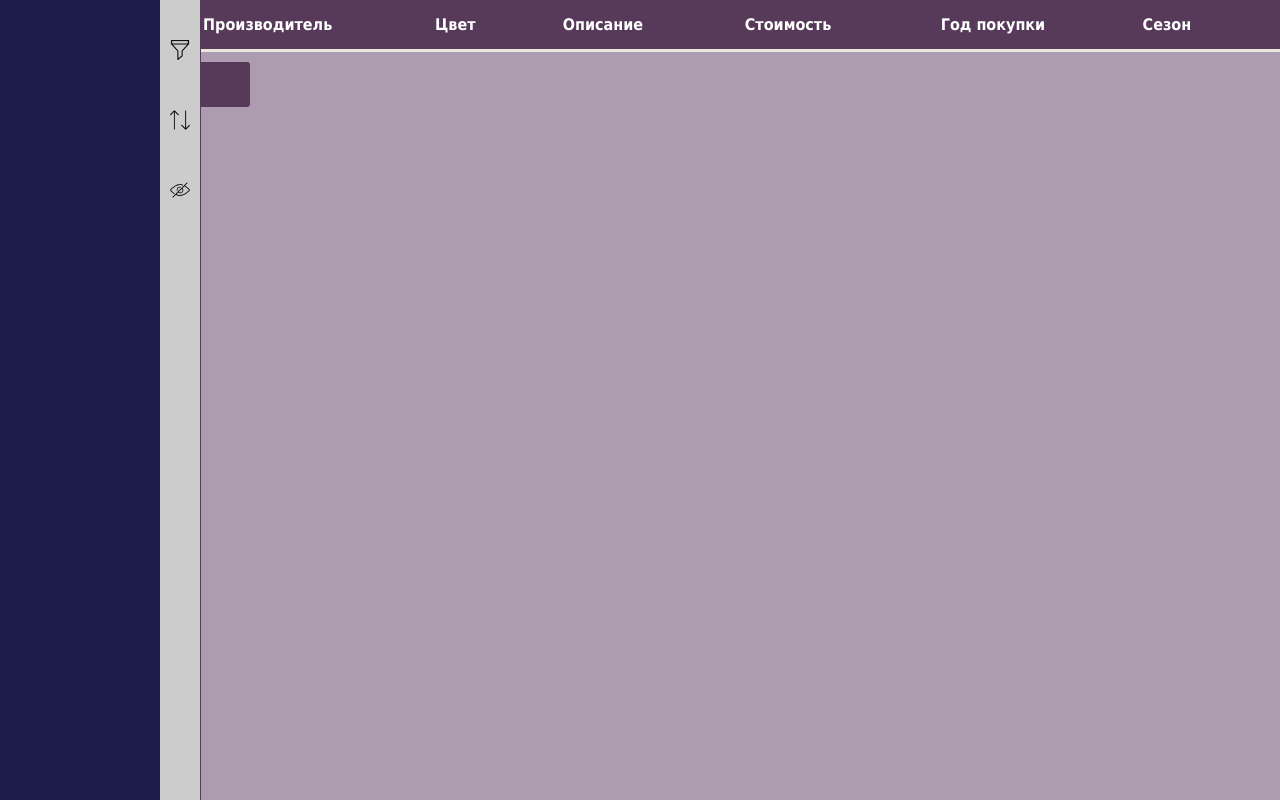
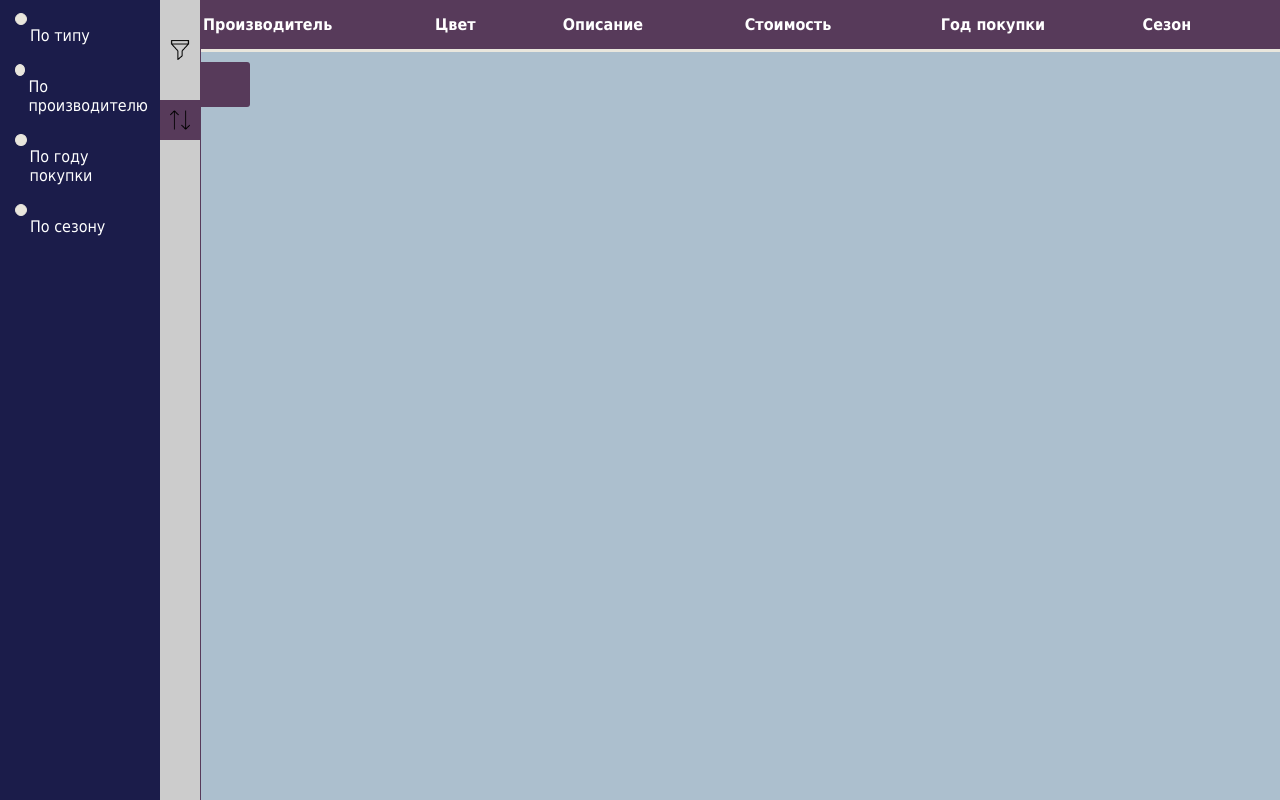
Before and after one commit to nekoi275/wardrobe-manager, a Vue app: page / in a window 1280 px wide. Both pictures are taken after a click on the item 20 px from the left and 120 px from the top of the page. Built offline with nearby package versions, Linux system fonts and the light colour scheme.

Commit message:
finished sidebar layout

```diff
--- a/src/App.vue
+++ b/src/App.vue
@@ -1,7 +1,7 @@
 <template>
   <div>
     <sidebar></sidebar>
-    <div class="content" @click="closeSidebar()">
+    <div class="main-content" @click="closeSidebar()">
       <clothes-table></clothes-table>
       <button @click="openModal('add')">Добавить</button>
       <modal-form></modal-form>
@@ -28,7 +28,10 @@ export default {
       this.$store.commit("changeModalRole", role);
     },
     closeSidebar() {
-      this.$store.commit("sidebarToggle");
+      if (this.$store.state.sidebar.open) {
+        this.$store.commit("sidebarToggle");
+        this.$store.commit("deactivateTabs")
+      }
     }
   }
 };
@@ -41,7 +44,7 @@ body {
   padding: 0;
   font-family: "Tahoma";
   font-size: 12pt;
-  background-color: #ad9baf;
+  background-color: #acbfce;
   height: 100%;
 }
 button {
@@ -65,7 +68,7 @@ button:hover {
   background-color: #1b1c4a;
   border: 3px solid #573a5a;
 }
-.content {
+.main-content {
   margin-left: 40px;
   height: 100vh;
 }
--- a/src/components/sidebar.vue
+++ b/src/components/sidebar.vue
@@ -1,10 +1,51 @@
 <template>
   <div class="sidebar" v-bind:class="{ open: open }">
-    <div class="options"></div>
+    <div class="options">
+      <div v-show="tabs.filter">
+        <p>Тип</p>
+        <select multiple>
+          <option value="1">1</option>
+          <option value="2">2</option>
+        </select>
+        <p>Производитель</p>
+        <select multiple>
+          <option value="1">1</option>
+          <option value="2">2</option>
+        </select>
+        <p>Год покупки</p>
+        <select multiple>
+          <option value="1">1</option>
+          <option value="2">2</option>
+        </select>
+        <p>Сезон</p>
+        <select multiple>
+          <option value="зима">Зима</option>
+          <option value="осень-весна">Осень/Весна</option>
+          <option value="лето">Лето</option>
+        </select>
+      </div>
+      <div v-show="tabs.sort">
+        <label>
+          <input type="radio" name="sort" />
+          <p>По типу</p>
+        </label>
+        <label>
+          <input type="radio" name="sort" />
+          <p>По производителю</p>
+        </label>
+        <label>
+          <input type="radio" name="sort" />
+          <p>По году покупки</p>
+        </label>
+        <label>
+          <input type="radio" name="sort" />
+          <p>По сезону</p>
+        </label>
+      </div>
+    </div>
     <ul>
-      <li class="filter" @click="slideOpen()"></li>
-      <li class="sort" @click="slideOpen()"></li>
-      <li class="hidden"></li>
+      <li class="filter" @click="showFilters()" v-bind:class="{ active: tabs.filter }"></li>
+      <li class="sort" @click="showSorting()" v-bind:class="{ active: tabs.sort }"></li>
     </ul>
   </div>
 </template>
@@ -15,11 +56,24 @@ export default {
   computed: {
     open() {
       return this.$store.state.sidebar.open;
+    },
+    tabs() {
+      return this.$store.state.sidebar.tabs;
     }
   },
   methods: {
     slideOpen() {
-      this.$store.commit("sidebarToggle");
+      if (!this.open) {
+        this.$store.commit("sidebarToggle");
+      }
+    },
+    showFilters() {
+      this.$store.commit("switchTabs", "filter");
+      this.slideOpen();
+    },
+    showSorting() {
+      this.$store.commit("switchTabs", "sort");
+      this.slideOpen();
     }
   }
 };
@@ -45,6 +99,45 @@ export default {
 .options {
   width: 80%;
   background-color: #1b1c4a;
+  color: #ffffff;
+  box-sizing: border-box;
+  padding: 10px;
+}
+select {
+  width: 100%;
+  background-color: #cccccc;
+  border: none;
+}
+select[multiple] option {
+  background: #cccccc linear-gradient(0deg, #cccccc 0%, #cccccc 100%);
+  color: #1b1c4a;
+}
+select[multiple]:focus option:checked {
+  background: #573a5a linear-gradient(0deg, #573a5a 0%, #573a5a 100%);
+}
+select[multiple] option:checked {
+  background: #573a5a linear-gradient(0deg, #573a5a 0%, #573a5a 100%);
+}
+label {
+  cursor: pointer;
+  display: flex;
+}
+input[type="radio"] {
+  appearance: none;
+  -webkit-appearance: none;
+  -moz-appearance: none;
+  width: 12px;
+  height: 12px;
+  box-sizing: border-box;
+  border: 1px solid #e9e6dd;
+  background-color: #e9e6dd;
+  border-radius: 100%;
+  transition: all 0.2s ease;
+}
+input[type="radio"]:checked {
+  border-width: 5px;
+  border-color: #573a5a;
+  background-color: #e9e6dd
 }
 ul {
   width: 20%;
@@ -70,7 +163,4 @@ li.active {
 .sort {
   background-image: url("../assets/sort.png");
 }
-.hidden {
-  background-image: url("../assets/visibility.png");
-}
 </style>
--- a/src/store.js
+++ b/src/store.js
@@ -5,11 +5,17 @@ Vue.use(Vuex);
 
 export const store = new Vuex.Store({
     state: {
-        modal: {shown: false, role: ''},
+        modal: { shown: false, role: '' },
         table: [],
         index: 0,
         currentData: {},
-        sidebar: {open: false, active: ''}
+        sidebar: {
+            open: false,
+            tabs: {
+                filter: false,
+                sort: false
+            }
+        }
     },
     mutations: {
         modalToggle(state) {
@@ -17,6 +23,14 @@ export const store = new Vuex.Store({
         },
         sidebarToggle(state) {
             state.sidebar.open = !state.sidebar.open;
+        },
+        switchTabs(state, tab) {
+            state.sidebar.tabs.filter = tab == 'filter';
+            state.sidebar.tabs.sort = tab == 'sort';
+        },
+        deactivateTabs(state) {
+            state.sidebar.tabs.filter = false;
+            state.sidebar.tabs.sort = false;
         },
         changeModalRole(state, role) {
             state.modal.role = role;
```
